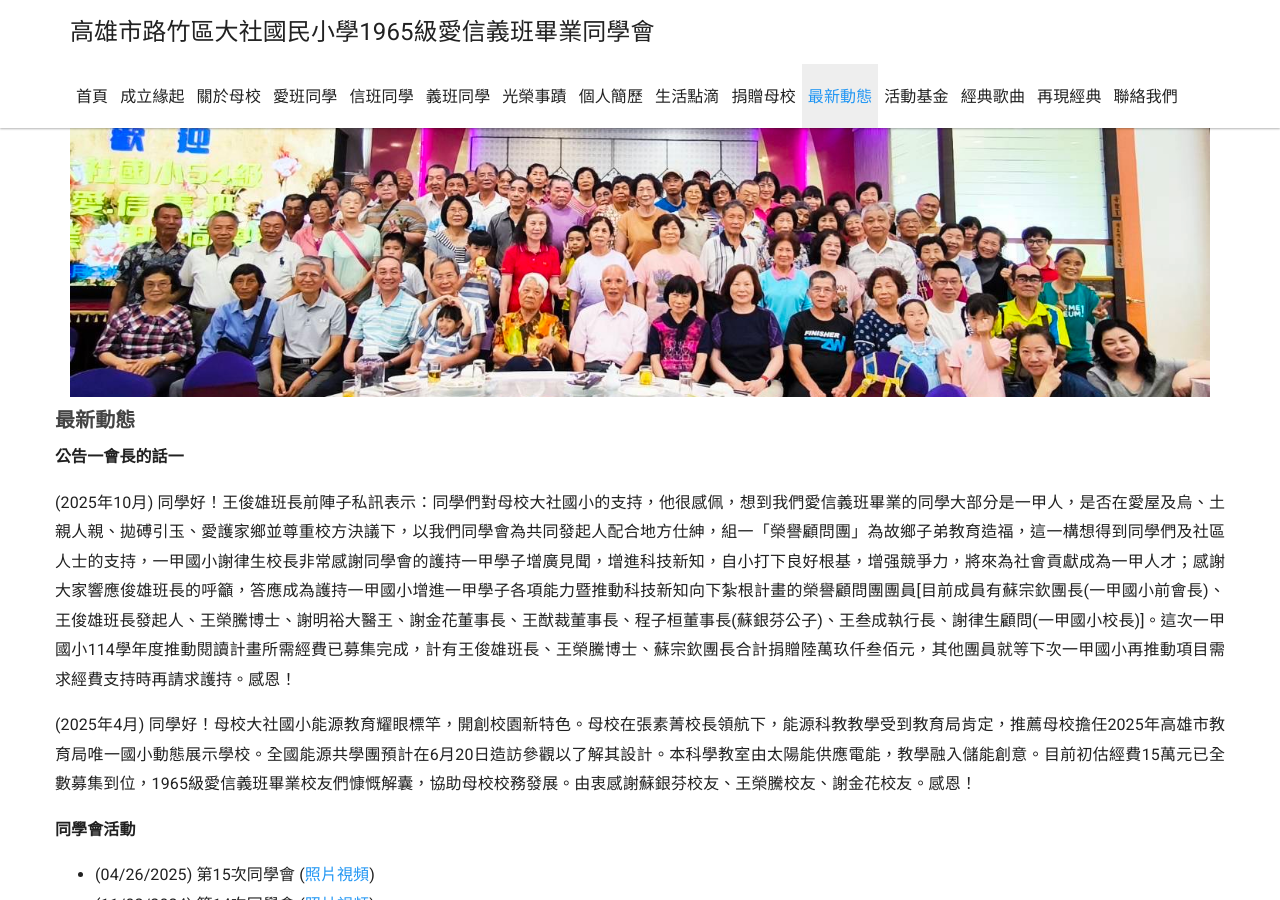
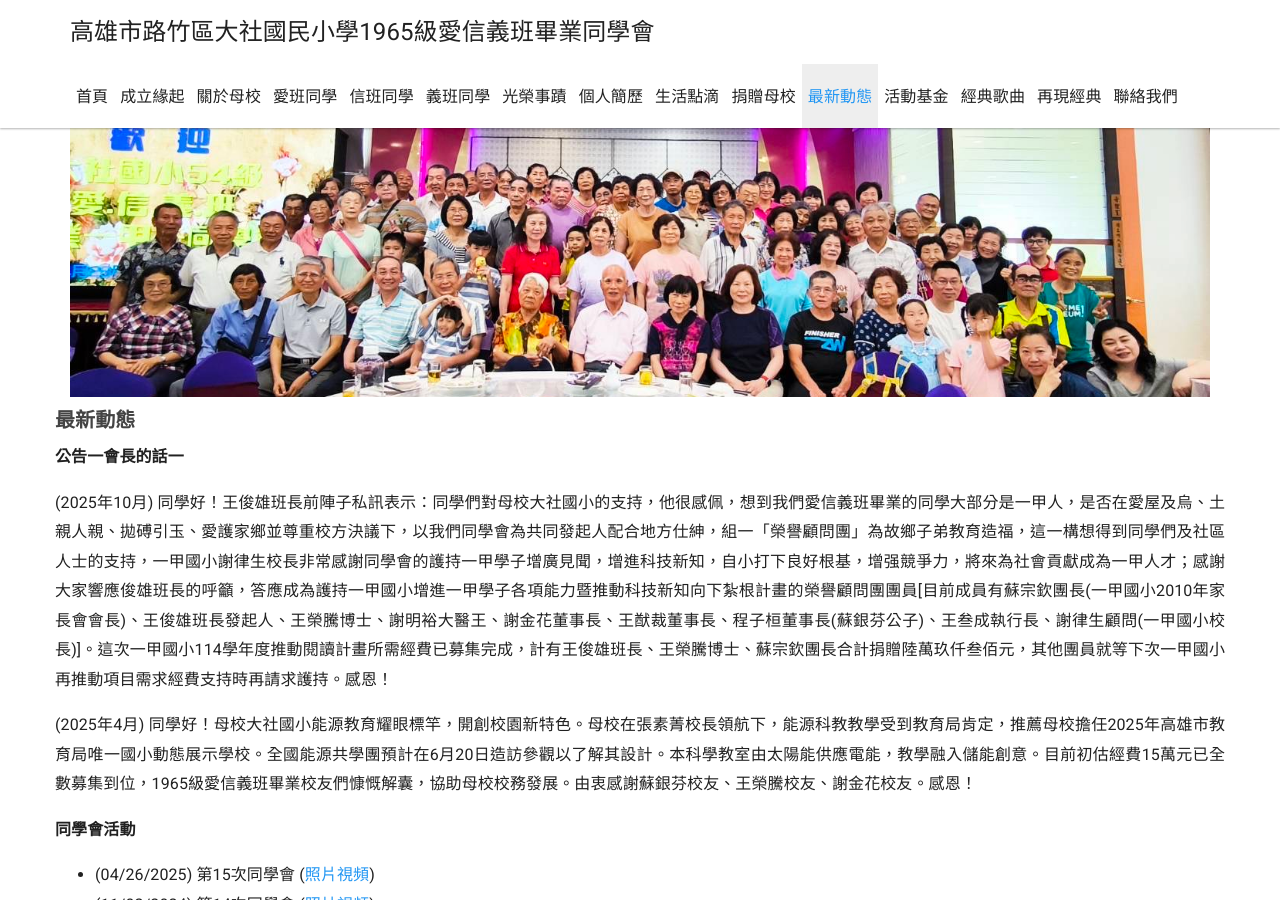
Before and after one commit to dashe1965/dashe1965.github.io, a Jekyll site: the page built from _docs/update/update.md, in a window 1280 px wide and 900 px high. Built offline with Jekyll 4.4.1, drawn with Linux system fonts in a browser that asks for light colours; nearby versions of some CDN libraries.

Commit message:
Update update.md

```diff
--- a/_docs/update/update.md
+++ b/_docs/update/update.md
@@ -6,7 +6,7 @@ sectionid: update
 
 **公告一會長的話一**
 
-(2025年10月) 同學好！王俊雄班長前陣子私訊表示：同學們對母校大社國小的支持，他很感佩，想到我們愛信義班畢業的同學大部分是一甲人，是否在愛屋及烏、土親人親、拋磗引玉、愛護家鄉並尊重校方決議下，以我們同學會為共同發起人配合地方仕紳，組一「榮譽顧問團」為故鄉子弟教育造福，這一構想得到同學們及社區人士的支持，一甲國小謝律生校長非常感謝同學會的護持一甲學子增廣見聞，增進科技新知，自小打下良好根基，增强競爭力，將來為社會貢獻成為一甲人才；感謝大家響應俊雄班長的呼籲，答應成為護持一甲國小增進一甲學子各項能力暨推動科技新知向下紮根計畫的榮譽顧問團團員[目前成員有蘇宗欽團長(一甲國小前會長)、王俊雄班長發起人、王榮騰博士、謝明裕大醫王、謝金花董事長、王猷裁董事長、程子桓董事長(蘇銀芬公子)、王叁成執行長、謝律生顧問(一甲國小校長)]。這次一甲國小114學年度推動閱讀計畫所需經費已募集完成，計有王俊雄班長、王榮騰博士、蘇宗欽團長合計捐贈陸萬玖仟叁佰元，其他團員就等下次一甲國小再推動項目需求經費支持時再請求護持。感恩！
+(2025年10月) 同學好！王俊雄班長前陣子私訊表示：同學們對母校大社國小的支持，他很感佩，想到我們愛信義班畢業的同學大部分是一甲人，是否在愛屋及烏、土親人親、拋磗引玉、愛護家鄉並尊重校方決議下，以我們同學會為共同發起人配合地方仕紳，組一「榮譽顧問團」為故鄉子弟教育造福，這一構想得到同學們及社區人士的支持，一甲國小謝律生校長非常感謝同學會的護持一甲學子增廣見聞，增進科技新知，自小打下良好根基，增强競爭力，將來為社會貢獻成為一甲人才；感謝大家響應俊雄班長的呼籲，答應成為護持一甲國小增進一甲學子各項能力暨推動科技新知向下紮根計畫的榮譽顧問團團員[目前成員有蘇宗欽團長(一甲國小2010年家長會會長)、王俊雄班長發起人、王榮騰博士、謝明裕大醫王、謝金花董事長、王猷裁董事長、程子桓董事長(蘇銀芬公子)、王叁成執行長、謝律生顧問(一甲國小校長)]。這次一甲國小114學年度推動閱讀計畫所需經費已募集完成，計有王俊雄班長、王榮騰博士、蘇宗欽團長合計捐贈陸萬玖仟叁佰元，其他團員就等下次一甲國小再推動項目需求經費支持時再請求護持。感恩！
 
 (2025年4月) 同學好！母校大社國小能源教育耀眼標竿，開創校園新特色。母校在張素菁校長領航下，能源科教教學受到教育局肯定，推薦母校擔任2025年高雄市教育局唯一國小動態展示學校。全國能源共學團預計在6月20日造訪參觀以了解其設計。本科學教室由太陽能供應電能，教學融入儲能創意。目前初估經費15萬元已全數募集到位，1965級愛信義班畢業校友們慷慨解囊，協助母校校務發展。由衷感謝蘇銀芬校友、王榮騰校友、謝金花校友。感恩！
 
```
